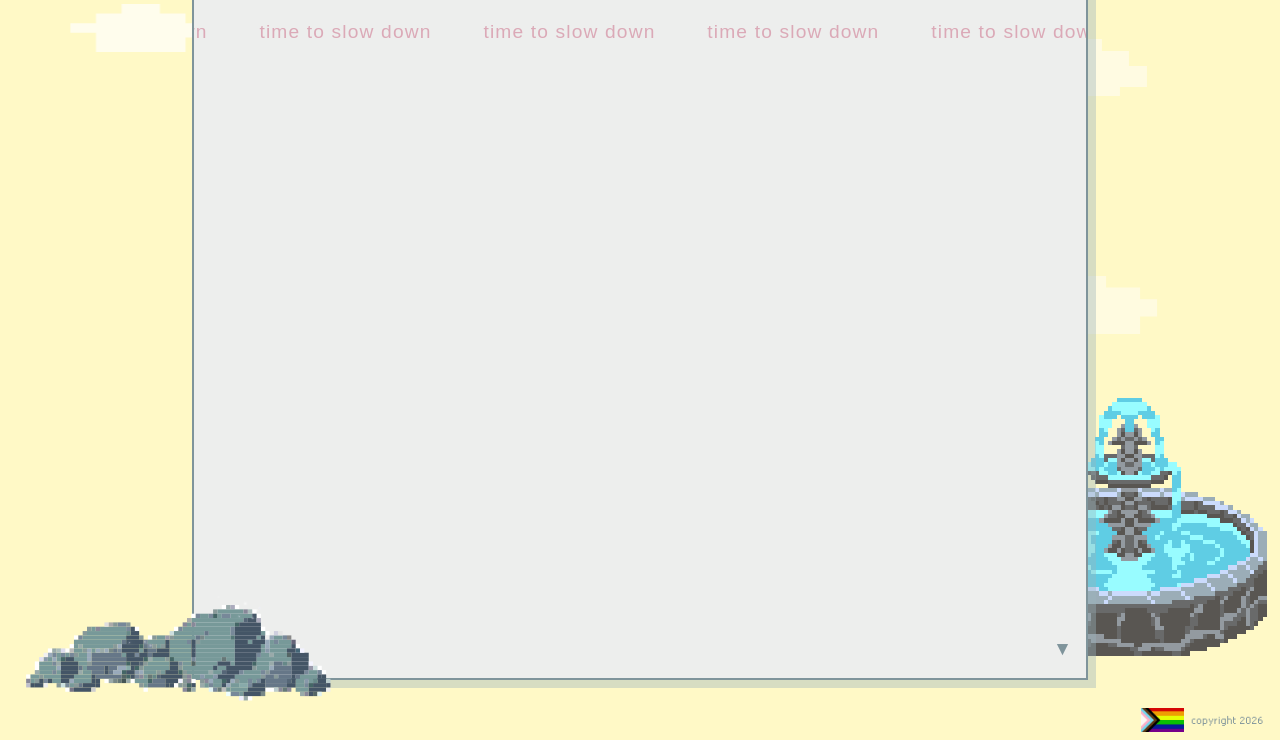
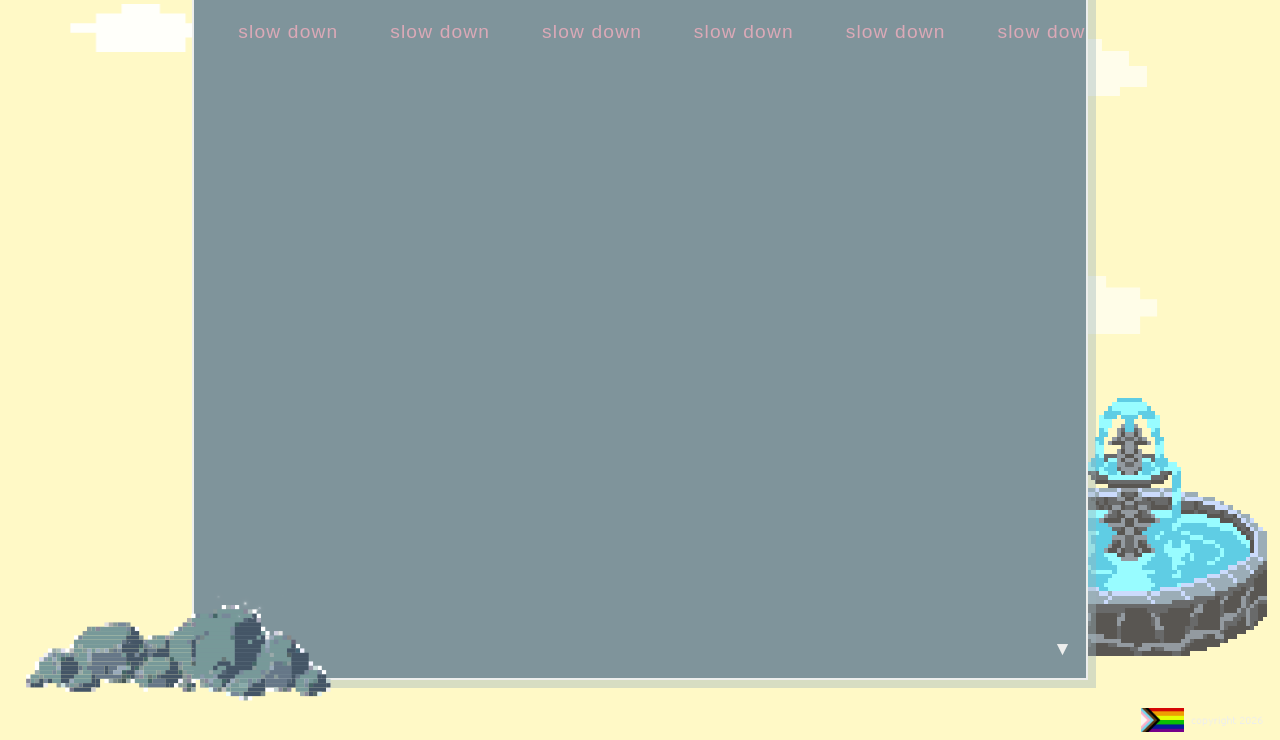
Before and after one commit to katherineweinschenk/nina-scibelli, a website built with Vite: page _layout.html in a window 1280 px wide. Shown: the part 60-800 px from the top of the page. Built offline with nearby package versions, Linux system fonts and the light colour scheme; a web font is replaced by a local one.

Commit message:
put title on one line and change colors

```diff
--- a/src/marquee.js
+++ b/src/marquee.js
@@ -1,4 +1,4 @@
-const PHRASE = 'time to slow down'
+const PHRASE = 'slow down'
 const SEPARATOR = '\u00a0\u00a0\u00a0\u00a0\u00a0\u00a0\u00a0\u00a0'
 const PHRASES_PER_ITEM = 8
 const ITEM_COUNT = 4
--- a/src/style.css
+++ b/src/style.css
@@ -34,8 +34,8 @@
 :root {
   --yellow:     #fff9c6;
   --pale-pink:  #dba9b7;
-  --cool-stone: #7f949b;
-  --mist:       #EDEEED;
+  --cool-stone: #EDEEED;
+  --mist:       #7f949b;
   --gray:       #c3c3c3;
 }
 
@@ -99,7 +99,7 @@ body {
 
 .landscape-cloud {
   position: absolute;
-  background: rgba(255, 254, 249, 0.85);
+  background: rgb(255, 255, 255);
   z-index: 1;
   clip-path: polygon(20% 100%, 20% 60%, 0% 60%, 0% 40%, 20% 40%, 20% 20%, 40% 20%, 40% 0%, 70% 0%, 70% 20%, 90% 20%, 90% 40%, 100% 40%, 100% 70%, 90% 70%, 90% 100%);
 }
@@ -444,7 +444,7 @@ body {
 
 .home-name {
   font-family: 'Overbit', sans-serif;
-  font-size: 4rem;
+  font-size: 3rem;
   font-weight: 500;
   letter-spacing: 0.08em;
   line-height: 1;
```
Also changed, not shown: index.html (+2 -2 lines).
